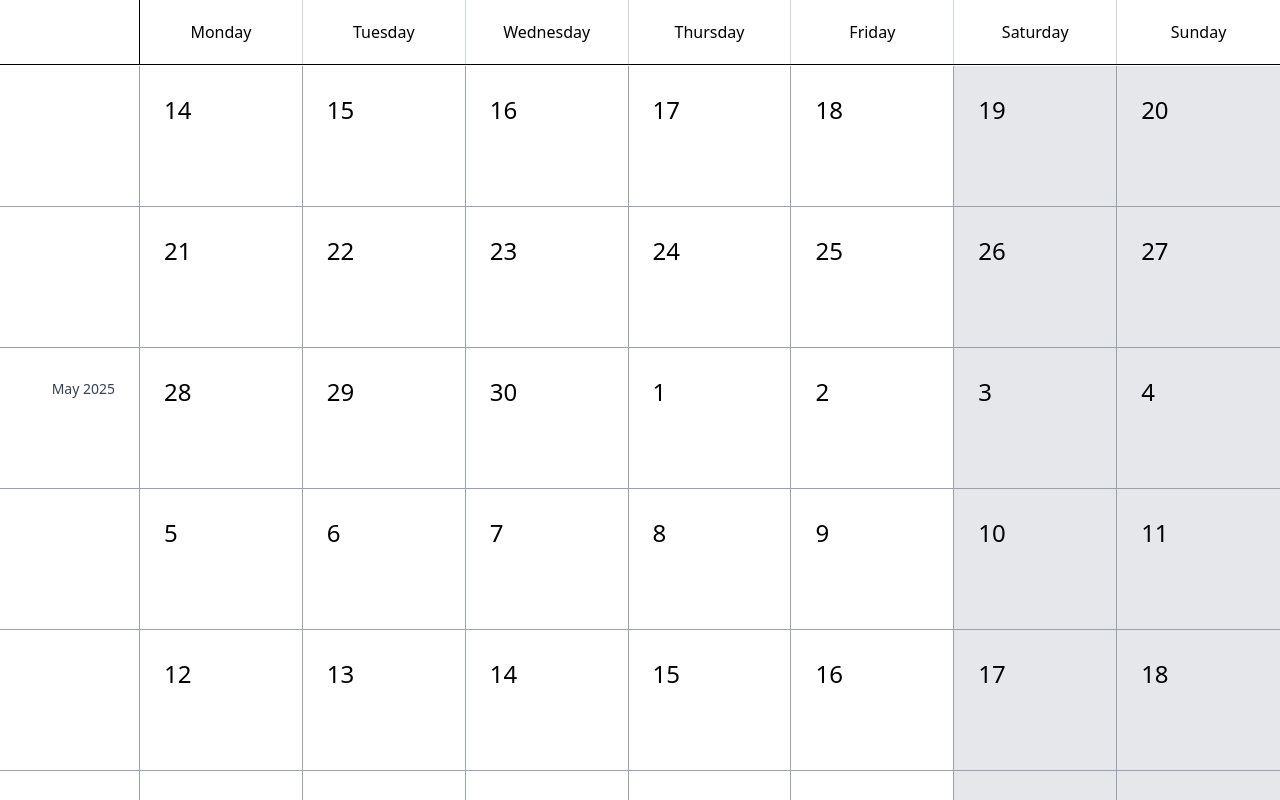
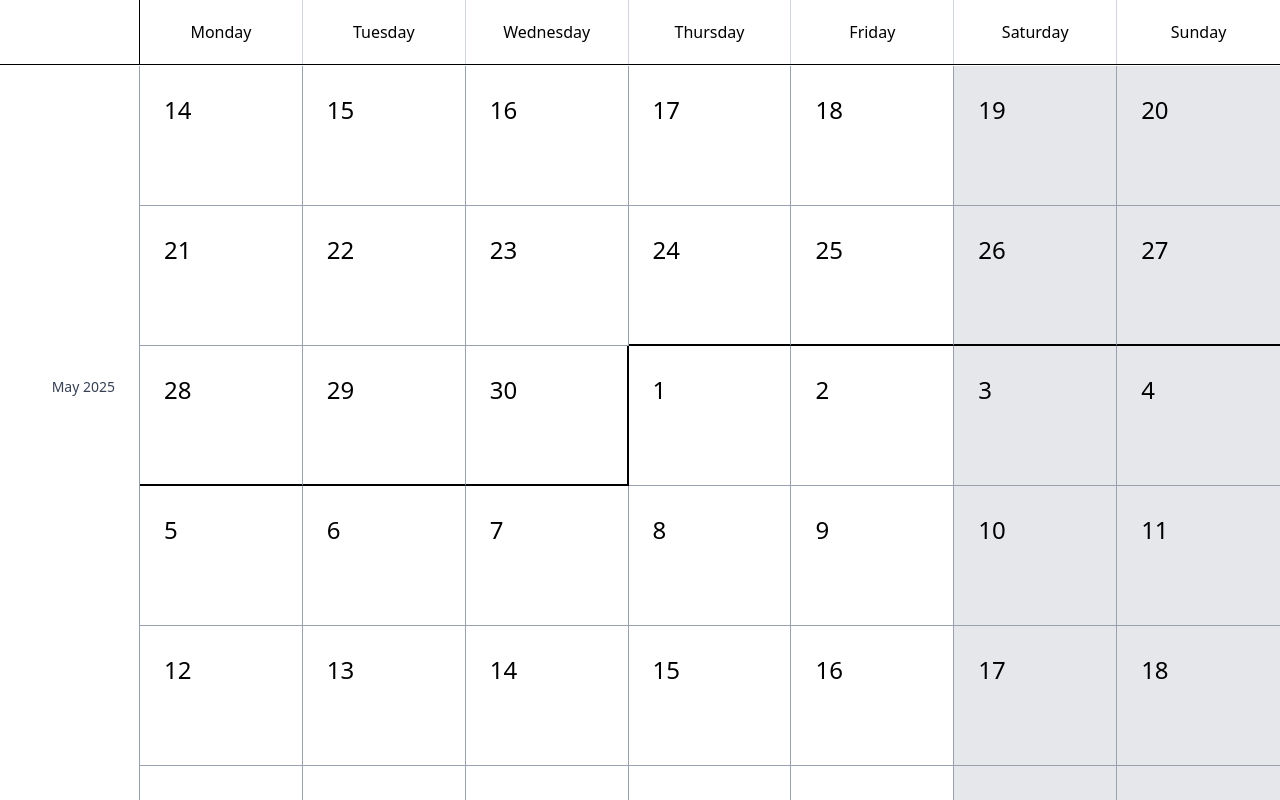
Before and after one commit to mpoc/infinite-calendar, a React (Vite) app: page / in a window 1280 px wide. Shown: the top 800 px of the page. Built offline with nearby package versions, Linux system fonts and the light colour scheme.

Commit message:
Add month borders

```diff
--- a/src/App.tsx
+++ b/src/App.tsx
@@ -114,8 +114,9 @@ export const App = () => {
       <div>
         <div ref={topSentinelRef} className="h-px" />
 
-        {weeks.map((week) => {
+        {weeks.map((week, weekIndex) => {
           const monthLabel = getMonthLabel(week);
+          const nextWeek = weeks[weekIndex + 1];
 
           return (
             <div key={week.id}>
@@ -128,7 +129,7 @@ export const App = () => {
                 </div>
               )}
 
-              <div className="grid grid-cols-7 md:grid-cols-[140px_repeat(7,1fr)] border-b border-gray-400">
+              <div className="grid grid-cols-7 md:grid-cols-[140px_repeat(7,1fr)]">
                 {/* Month label column - desktop only */}
                 <div className="hidden md:flex px-6 py-8 border-r border-gray-400 items-start justify-end">
                   {monthLabel && (
@@ -139,14 +140,30 @@ export const App = () => {
                 </div>
 
                 {/* Day cells */}
-                {week.days.map((day) => {
+               {week.days.map((day, dayIndex) => {
                   const isToday = day.hasSame(today, 'day');
                   const isWeekend = day.weekday === 6 || day.weekday === 7;
+
+                  const nextDay = week.days[dayIndex + 1];
+                  const hasMonthBoundaryAfter = nextDay && day.month !== nextDay.month;
+
+                  const dayBelow = nextWeek?.days[dayIndex];
+                  const hasMonthBoundaryBelow = dayBelow && day.month !== dayBelow.month;
 
                   return (
                     <div
                       key={day.toISODate()}
-                      className={`px-2 py-4 md:px-6 md:py-8 border-r border-gray-400 last:border-r-0 min-h-[80px] md:min-h-[140px] transition-all duration-200 hover:duration-0 cursor-pointer ${
+                      className={`px-2 py-4 md:px-6 md:py-8 min-h-[80px] md:min-h-[140px] transition-all duration-200 hover:duration-0 cursor-pointer ${
+                        // Right border (vertical)
+                        hasMonthBoundaryAfter
+                          ? 'border-r-2 border-r-black'
+                          : 'border-r border-r-gray-400 last:border-r-0'
+                      } ${
+                        // Bottom border (horizontal)
+                        hasMonthBoundaryBelow
+                          ? 'border-b-2 border-b-black'
+                          : 'border-b border-b-gray-400'
+                      } ${
                         isToday
                           ? 'bg-gray-600 text-white'
                           : isWeekend
```
